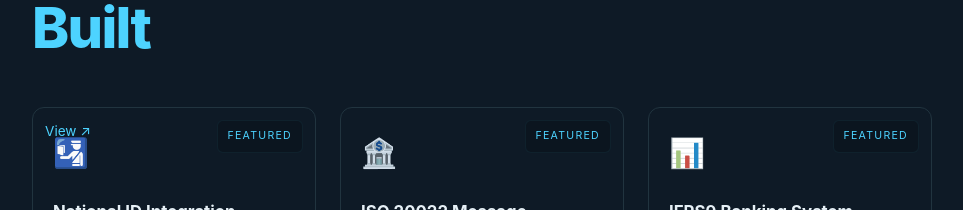
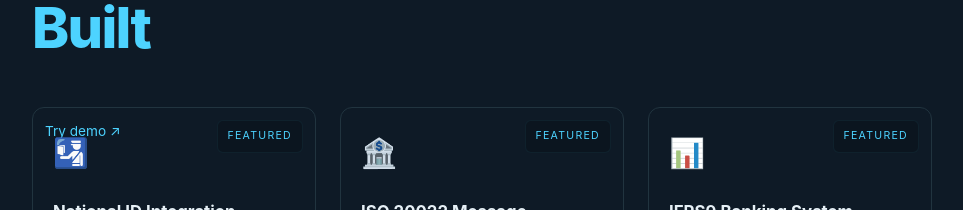
Before and after one commit to Samuel-Asamnew/portfolio, a React (Vite) app: page / in a window 1280 px wide. Shown: the part 2313-2523 px from the top of the page, without its empty margins (158-1121 px from the left). Built offline with nearby package versions, Linux system fonts and the light colour scheme; a web font is replaced by a local one.

Commit message:
Initial commit

```diff
--- a/src/components/Projects.jsx
+++ b/src/components/Projects.jsx
@@ -23,7 +23,7 @@ function ProjectCard({ project, featured }) {
   return (
     <article className={`card project-card${featured ? ' project-card--featured' : ''}`}>
       {project.link && (
-        <a href={project.link} target="_blank" rel="noopener noreferrer" className="project-link">View ↗</a>
+        <a href={project.link} target="_blank" rel="noopener noreferrer" className="project-link">Try demo ↗</a>
       )}
 
       {featured && (
```
